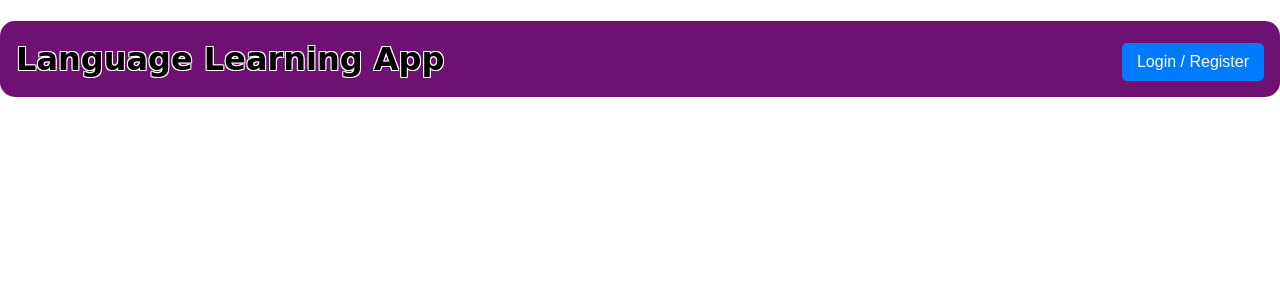
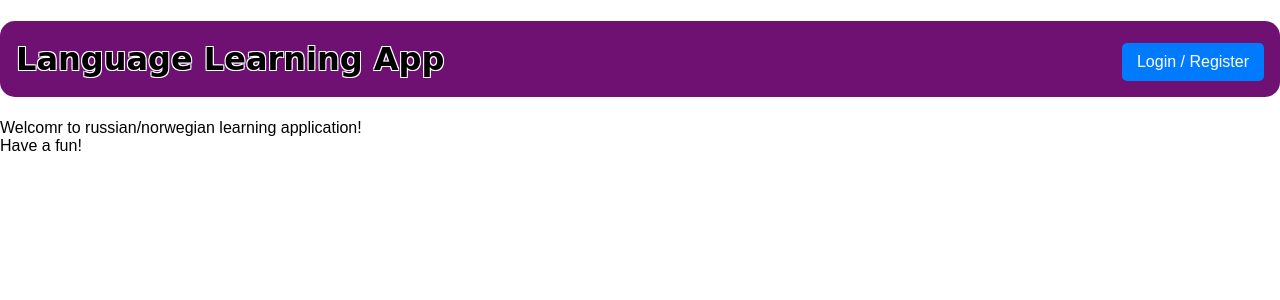
Before and after one commit to IkayImonoko/LangugeLearningApp, a React (Create React App) app in the folder language-learning-frontend/: page / in a window 1280 px wide. Shown: the top 300 px of the page. Built offline with nearby package versions, Linux system fonts and the light colour scheme.

Commit message:
started descr about app on main page

```diff
--- a/language-learning-frontend/src/pages/MainPage.js
+++ b/language-learning-frontend/src/pages/MainPage.js
@@ -5,9 +5,12 @@ import TopBar from '../components/TopBar';
 import { BrowserRouter as Router, Routes, Route, Link } from 'react-router-dom';
 function MainPage() {
     return(
-
+    <>
     <TopBar/>
-
+    <p>Welcomr to russian/norwegian learning application!
+        <br/>Have a fun!
+    </p>
+    </>
     );
 };
 
```
